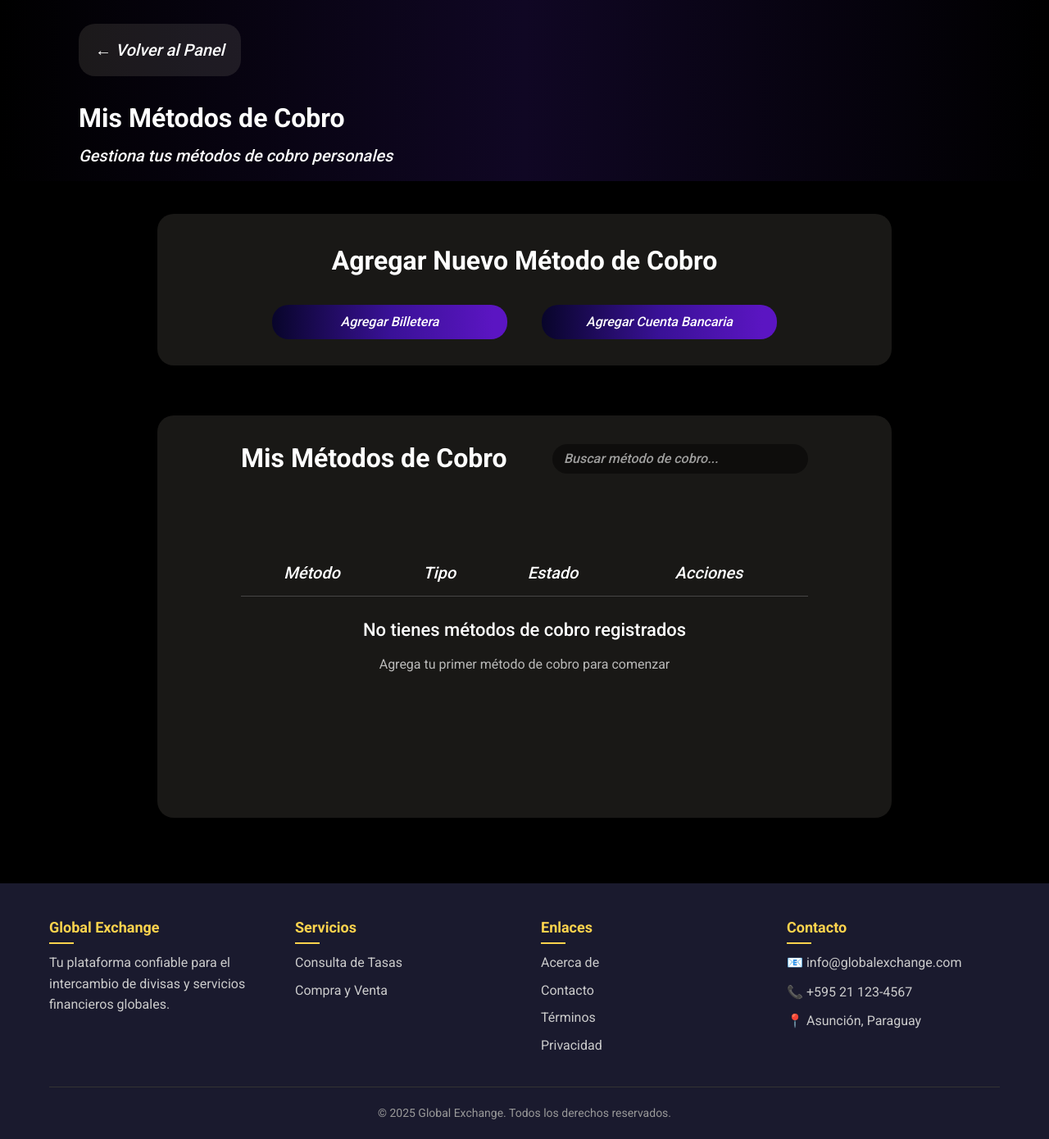
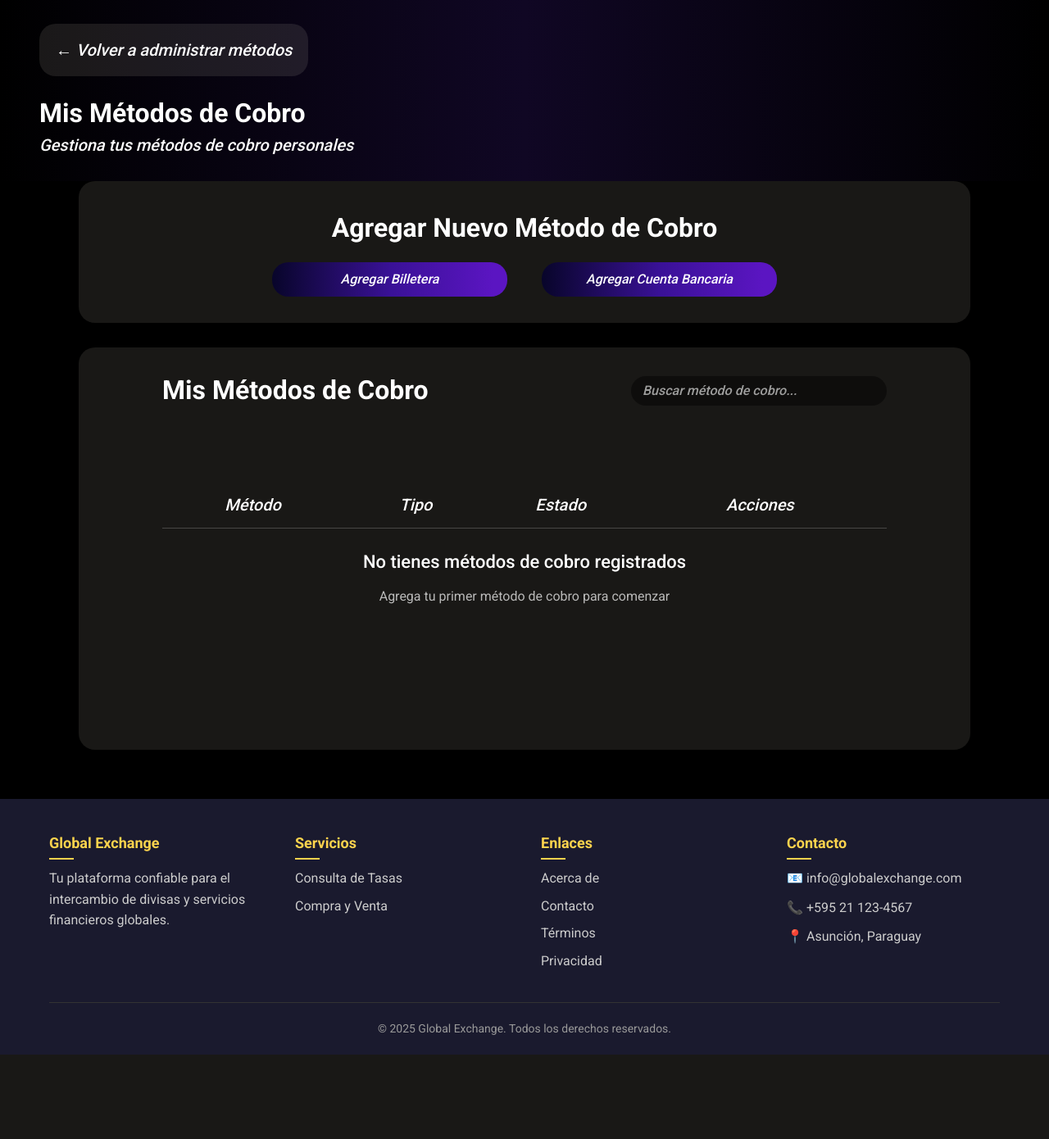
Before and after one commit to CherryCherry777/global_exchange_webapp, a Django app: template webapp/templates/webapp/metodos_cobro_cliente/my_cobro_methods.html in a window 1280 px wide. Shown: the part 136-1526 px from the top of the page at 82% size. After the commit the page ends 1423 px from the top, so only its background shows below. Run offline with Django 5.2, Linux system fonts and the light colour scheme; the template is opened without the code that fills it, so the values that code supplies are empty; parts of the project's set-up code (start-up, migrations or seed data) failed here and were passed over.

Commit message:
Algunos errores corregidos en Métodos de cobro

```diff
--- a/webapp/static/webapp/css/metodos_cobro/my_cobro_methods.css
+++ b/webapp/static/webapp/css/metodos_cobro/my_cobro_methods.css
@@ -23,6 +23,8 @@
     font-family: 'Roboto', Arial, Helvetica, sans-serif;
     padding: 0;
     margin: 0;
+    display: flex;
+    flex-direction: column;
 }
 
 /* =========================================================
@@ -35,35 +37,42 @@
     padding-top: 30px;
     padding-bottom: 40px;
     box-sizing: border-box;
-    display: flex;
-    align-items: flex-start;
     position: relative;
 }
 
-.main-content {
-    width: 100%;
-    max-width: 1355px;
-    margin: 0 auto;
-    padding: 0 96px;
+.my-cobro-methods-header .main-content {
+    max-width: 100%;
+    padding: 0 48px;
     box-sizing: border-box;
 }
 
+.main-content-wrapper {
+    width: 100%;
+    flex: 1;
+    display: flex;
+    flex-direction: column;
+    align-items: center;
+    justify-content: center;
+    padding: 0;
+    margin: 0;
+}
+
 .back-button {
-    display: inline-block;
+    display: inline-flex;
+    align-items: center;
+    justify-content: center;
     height: 64px;
     padding: 0 20px;
+    margin-left: 0;
+    margin-top: 0;
+    border-radius: 20px;
     background: rgba(238, 233, 210, 0.10);
-    border: none;
-    border-radius: 20px;
     color: var(--white);
     text-decoration: none;
     font-size: 20px;
     font-weight: 500;
     font-style: italic;
     font-family: 'Roboto', Arial, sans-serif;
-    cursor: pointer;
-    display: inline-flex;
-    align-items: center;
     transition: all 0.3s ease;
 }
 
@@ -72,13 +81,15 @@
     transform: translateY(-2px);
 }
 
+/* Header Content (Title & Subtitle) */
 .header-content {
+    margin-left: 0;
     margin-top: 26px;
-    width: 100%;
 }
 
 .header-text {
     width: 100%;
+    text-align: left;
 }
 
 .my-cobro-methods-title {
@@ -88,6 +99,7 @@
     margin: 0;
     padding: 0;
     font-family: 'Roboto', Arial, sans-serif;
+    line-height: 1.2;
 }
 
 .my-cobro-methods-subtitle {
@@ -111,7 +123,7 @@
     height: auto;
     background: var(--muted-bg);
     border-radius: 20px;
-    margin: 40px auto 61px auto;
+    margin: 0 0 30px 0;
     display: flex;
     flex-direction: column;
     align-items: center;
@@ -119,13 +131,14 @@
     padding: 32px 24px;
     box-sizing: border-box;
     min-height: auto;
+    flex-shrink: 0;
 }
 
 .add-cobro-methods-section .section-title {
     font-size: 32px;
     font-weight: 700;
     color: var(--white);
-    margin: 0 0 28px 0;
+    margin: 0 0 16px 0;
     padding: 0;
     text-align: center;
     width: 100%;
@@ -182,10 +195,11 @@
     height: 491px;
     background: var(--muted-bg);
     border-radius: 20px;
-    margin: 61px auto 80px auto;
+    margin: 0;
     padding: 0;
     box-sizing: border-box;
     position: relative;
+    flex-shrink: 0;
 }
 
 /* Search Section */
--- a/webapp/templates/webapp/metodos_cobro_cliente/my_cobro_methods.html
+++ b/webapp/templates/webapp/metodos_cobro_cliente/my_cobro_methods.html
@@ -15,7 +15,7 @@
     <!-- Header Section -->
     <div class="my-cobro-methods-header">
         <div class="main-content">
-            <a href="{% url 'landing' %}" class="back-button">← Volver al Panel</a>
+            <a href="{% url 'administar_metodos_pago' %}" class="back-button">← Volver a administrar métodos</a>
 
             <div class="header-content">
                 <div class="header-text">
@@ -27,7 +27,7 @@
     </div>
 
     <!-- Main Content -->
-    <div class="main-content">
+    <div class="main-content-wrapper">
         <!-- Add Cobro Methods Section -->
         <div class="add-cobro-methods-section">
             <h2 class="section-title">Agregar Nuevo Método de Cobro</h2>
```
Also changed, not shown: webapp/static/webapp/pantalla_administrar_metodos/1.tick2.png (added), webapp/static/webapp/pantalla_administrar_metodos/2. Administrar_metodo2.png (added).
